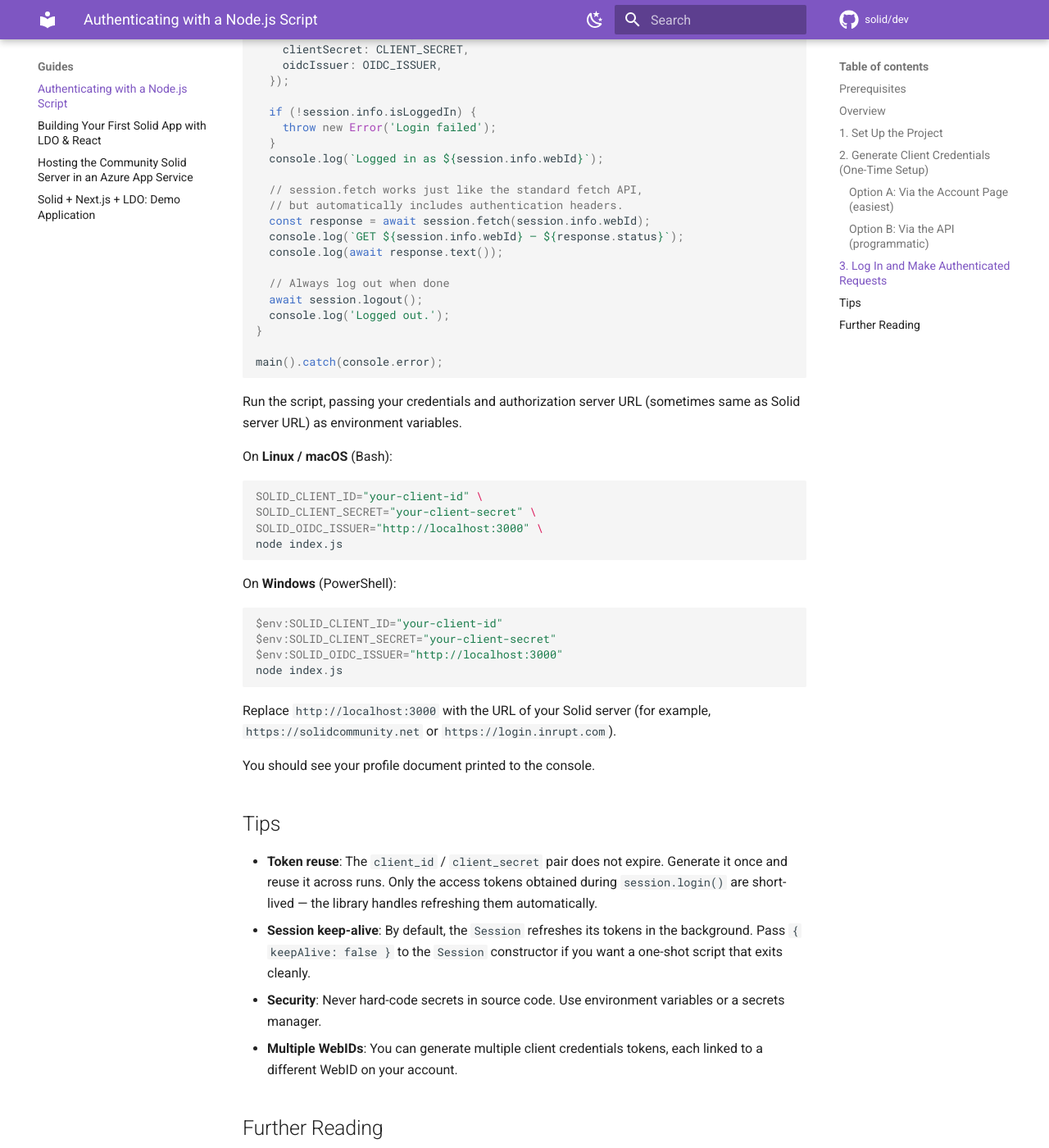
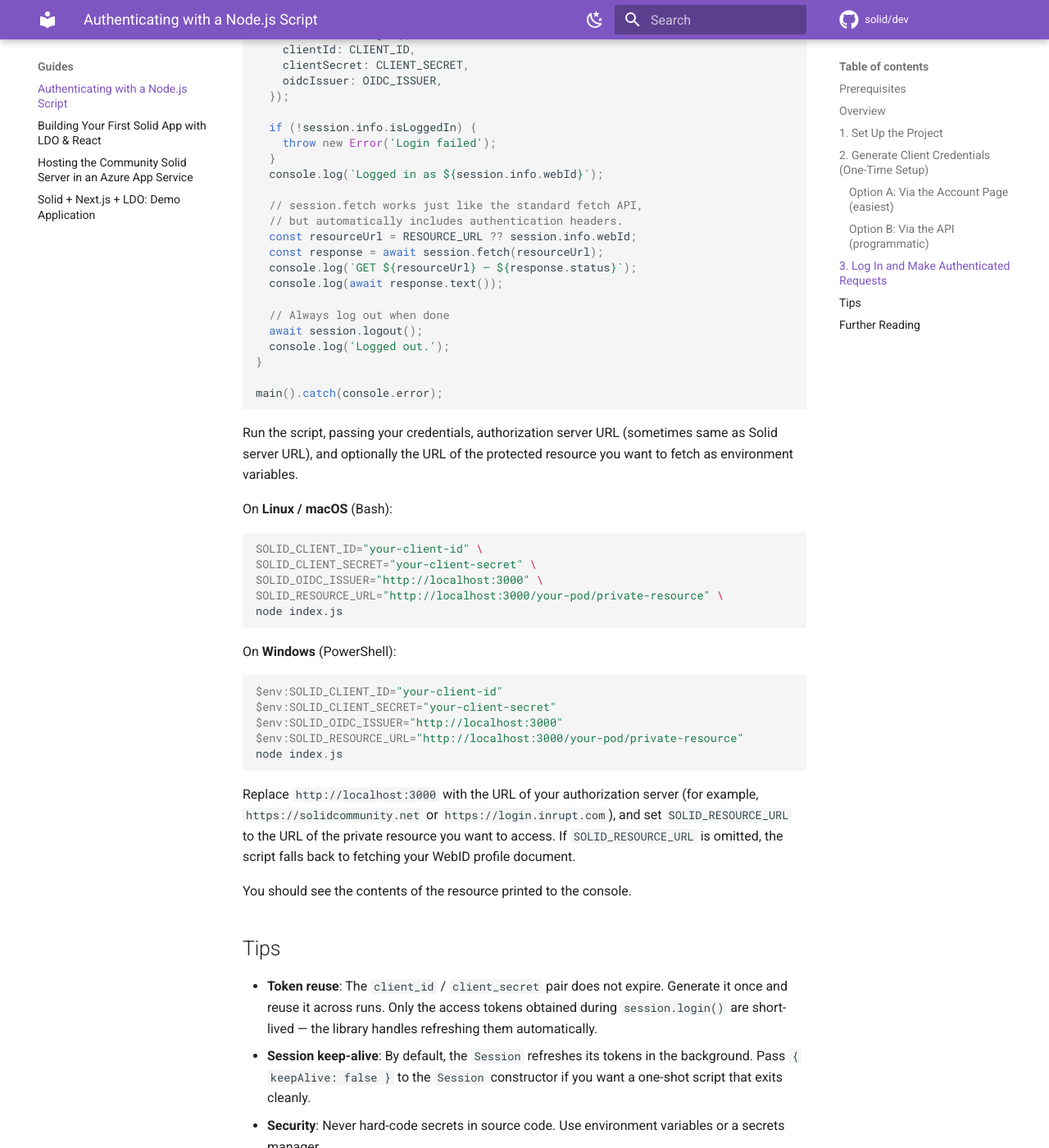
Before and after one commit to solid/dev, an MkDocs documentation site: the page built from docs/guides/authenticating_with_a_script.md, in a window 1280 px wide and 1400 px high, scrolled down 2333 px. Shown: the whole window at 82% size. Built offline with MkDocs 1.6.1 and Material for MkDocs 9.7.7, drawn with Linux system fonts in a browser that asks for light colours; comment, search, counter and statistics services are not loaded; some of the changed text lies outside the part shown.

Commit message:
fix: use optional SOLID_RESOURCE_URL for authenticated fetch example (#16)
* Initial plan

* fix: add optional SOLID_RESOURCE_URL env var for the resource to fetch

Co-authored-by: jeswr <63333554+jeswr@users.noreply.github.com>

* Apply suggestions from code review

---------

Co-authored-by: copilot-swe-agent[bot] <198982749+Copilot@users.noreply.github.com>
Co-authored-by: jeswr <63333554+jeswr@users.noreply.github.com>

````diff
--- a/docs/guides/authenticating_with_a_script.md
+++ b/docs/guides/authenticating_with_a_script.md
@@ -73,6 +73,7 @@ import { Session } from '@inrupt/solid-client-authn-node';
 const CLIENT_ID = process.env.SOLID_CLIENT_ID;
 const CLIENT_SECRET = process.env.SOLID_CLIENT_SECRET;
 const OIDC_ISSUER = process.env.SOLID_OIDC_ISSUER; // Your authorization server URL (sometimes called IdP, sometimes same as your Solid server URL)
+const RESOURCE_URL = process.env.SOLID_RESOURCE_URL; // URL of the protected resource to fetch (optional)
 
 async function main() {
   // Create a new session and log in
@@ -90,8 +91,9 @@ async function main() {
 
   // session.fetch works just like the standard fetch API,
   // but automatically includes authentication headers.
-  const response = await session.fetch(session.info.webId);
-  console.log(`GET ${session.info.webId} — ${response.status}`);
+  const resourceUrl = RESOURCE_URL ?? session.info.webId;
+  const response = await session.fetch(resourceUrl);
+  console.log(`GET ${resourceUrl} — ${response.status}`);
   console.log(await response.text());
 
   // Always log out when done
@@ -102,7 +104,7 @@ async function main() {
 main().catch(console.error);
 ```
 
-Run the script, passing your credentials and authorization server URL (sometimes same as Solid server URL) as environment variables.
+Run the script, passing your credentials, authorization server URL (sometimes same as Solid server URL), and optionally the URL of the protected resource you want to fetch as environment variables.
 
 On **Linux / macOS** (Bash):
 
@@ -110,6 +112,7 @@ On **Linux / macOS** (Bash):
 SOLID_CLIENT_ID="your-client-id" \
 SOLID_CLIENT_SECRET="your-client-secret" \
 SOLID_OIDC_ISSUER="http://localhost:3000" \
+SOLID_RESOURCE_URL="http://localhost:3000/your-pod/private-resource" \
 node index.js
 ```
 
@@ -119,12 +122,13 @@ On **Windows** (PowerShell):
 $env:SOLID_CLIENT_ID="your-client-id"
 $env:SOLID_CLIENT_SECRET="your-client-secret"
 $env:SOLID_OIDC_ISSUER="http://localhost:3000"
+$env:SOLID_RESOURCE_URL="http://localhost:3000/your-pod/private-resource"
 node index.js
 ```
 
-Replace `http://localhost:3000` with the URL of your Solid server (for example, `https://solidcommunity.net` or `https://login.inrupt.com`).
+Replace `http://localhost:3000` with the URL of your authorization server (for example, `https://solidcommunity.net` or `https://login.inrupt.com`), and set `SOLID_RESOURCE_URL` to the URL of the private resource you want to access. If `SOLID_RESOURCE_URL` is omitted, the script falls back to fetching your WebID profile document.
 
-You should see your profile document printed to the console.
+You should see the contents of the resource printed to the console.
 
 ## Tips
 
````
